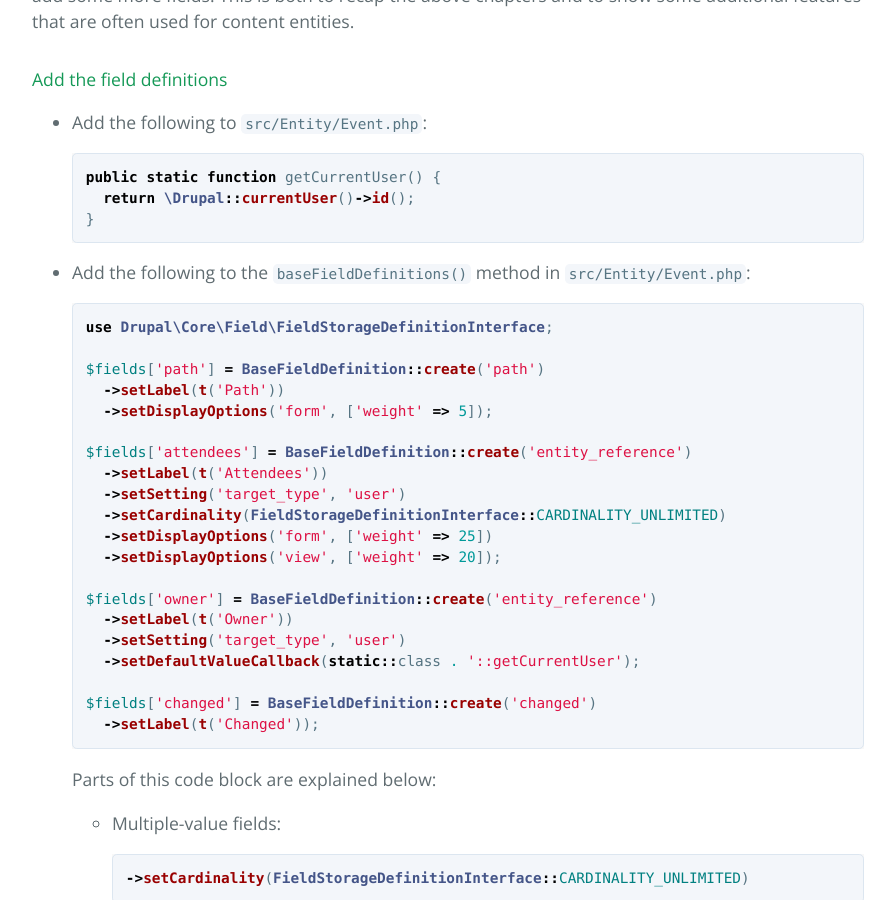
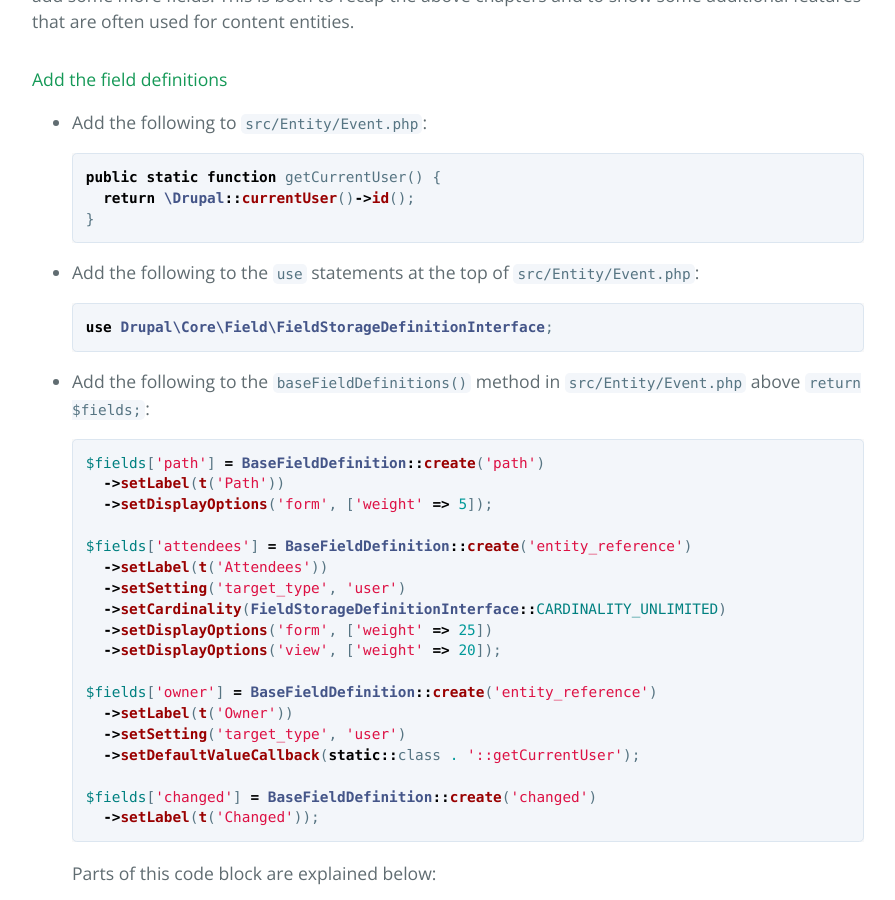
Before and after one commit to drupal-entity-training/event, a Jekyll site: the page built from index.md, in a window 1280 px wide and 900 px high, scrolled down 32638 px. Shown: the whole window, without its empty margins (192-1087 px from the left). Built offline with Jekyll 4.4.1, drawn with Linux system fonts in a browser that asks for light colours.

Commit message:
Clarify the adding of additional field definitions

````diff
--- a/index.md
+++ b/index.md
@@ -1543,12 +1543,17 @@ entities.
   }
   ```
 
+* Add the following to the `use` statements at the top of
+  `src/Entity/Event.php`:
+
+  ```php?start_inline=1
+  use Drupal\Core\Field\FieldStorageDefinitionInterface;
+  ```
+
 * Add the following to the `baseFieldDefinitions()` method in
-  `src/Entity/Event.php`:
-
-  ```php?start_inline=1
-  use Drupal\Core\Field\FieldStorageDefinitionInterface;
-
+  `src/Entity/Event.php` above `return $fields;`:
+
+  ```php?start_inline=1
   $fields['path'] = BaseFieldDefinition::create('path')
     ->setLabel(t('Path'))
     ->setDisplayOptions('form', ['weight' => 5]);
````
